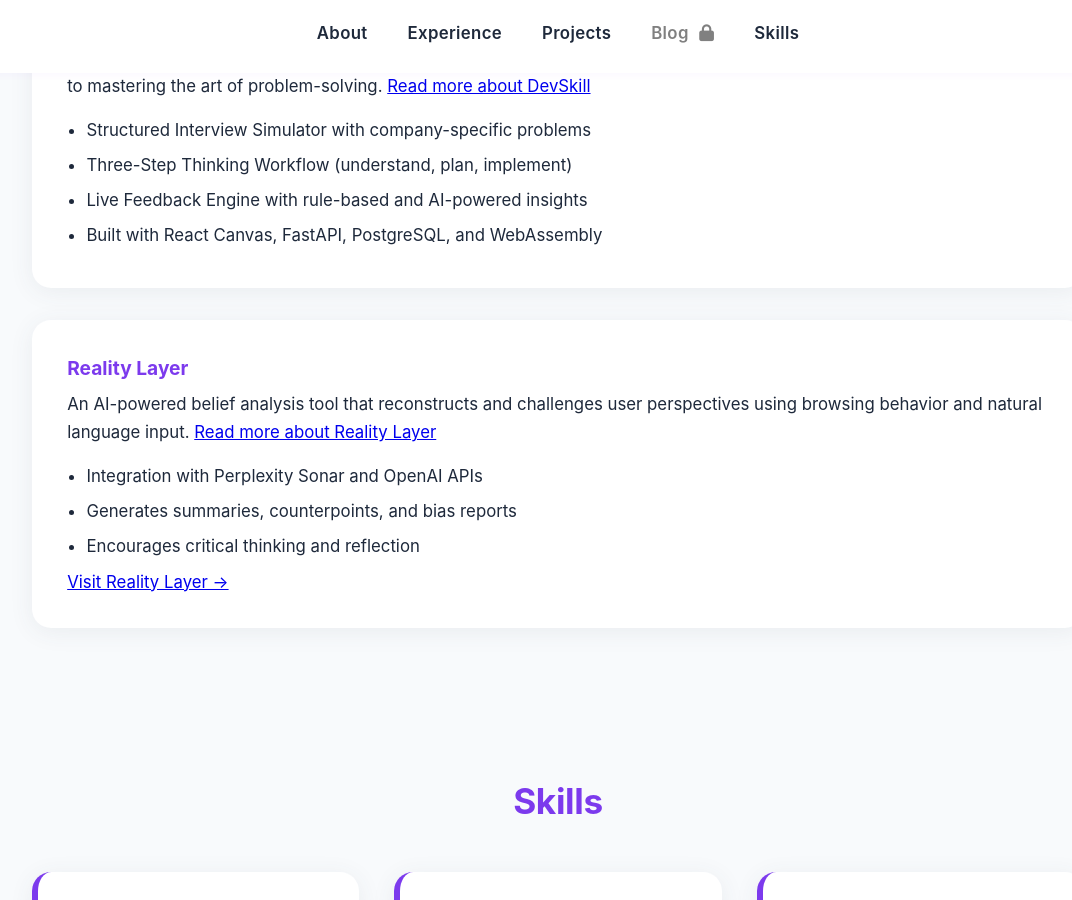
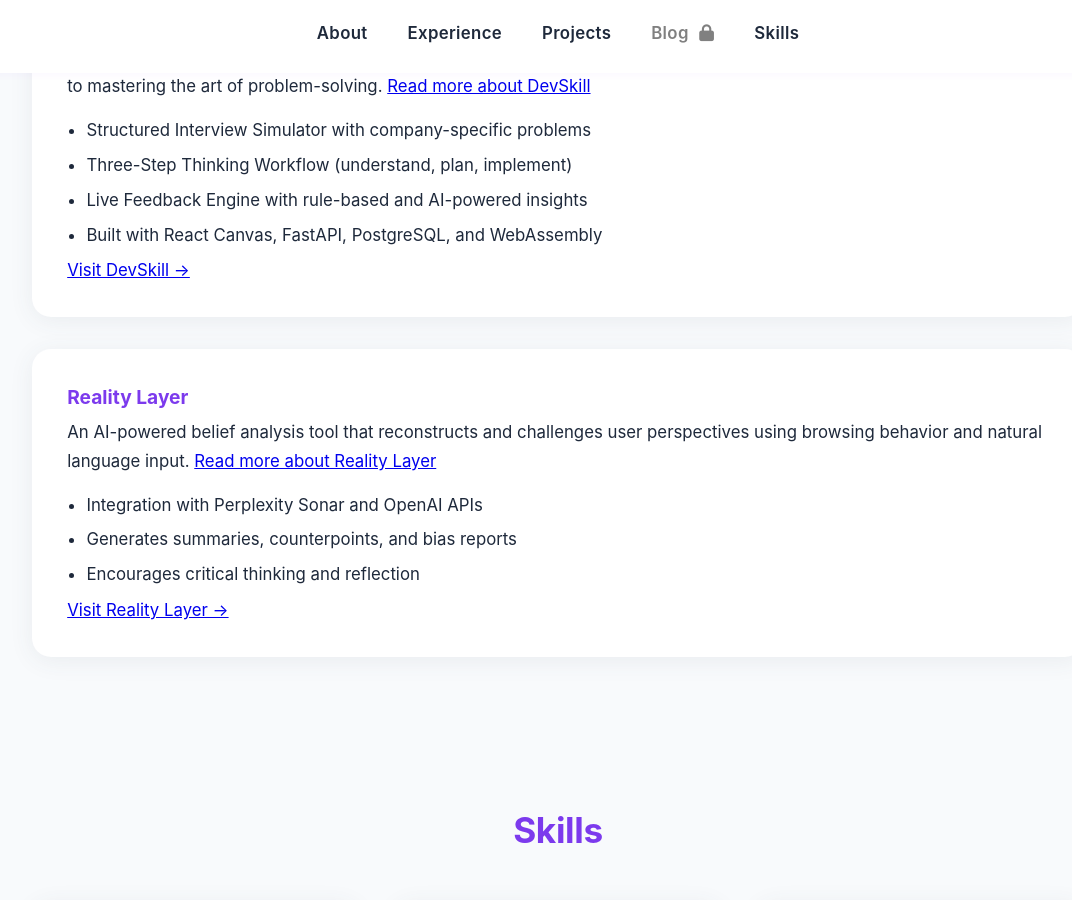
Before and after one commit to jerusan/jerusan.github.io, a Jekyll site: the page docs/index.html, which Jekyll copies as it is, in a window 1280 px wide and 900 px high, scrolled down 3543 px. Shown: the whole window, without its empty margins (82-1154 px from the left). Built offline with Jekyll 4.4.1, drawn with Linux system fonts in a browser that asks for light colours.

Commit message:
Added link to DevSkill project

```diff
--- a/docs/index.html
+++ b/docs/index.html
@@ -120,6 +120,7 @@
                         <li>Live Feedback Engine with rule-based and AI-powered insights</li>
                         <li>Built with React Canvas, FastAPI, PostgreSQL, and WebAssembly</li>
                     </ul>
+                    <a href="https://devskill.xyz" target="_blank">Visit DevSkill →</a>
                 </div>
 
                 <div class="project-item">
```
